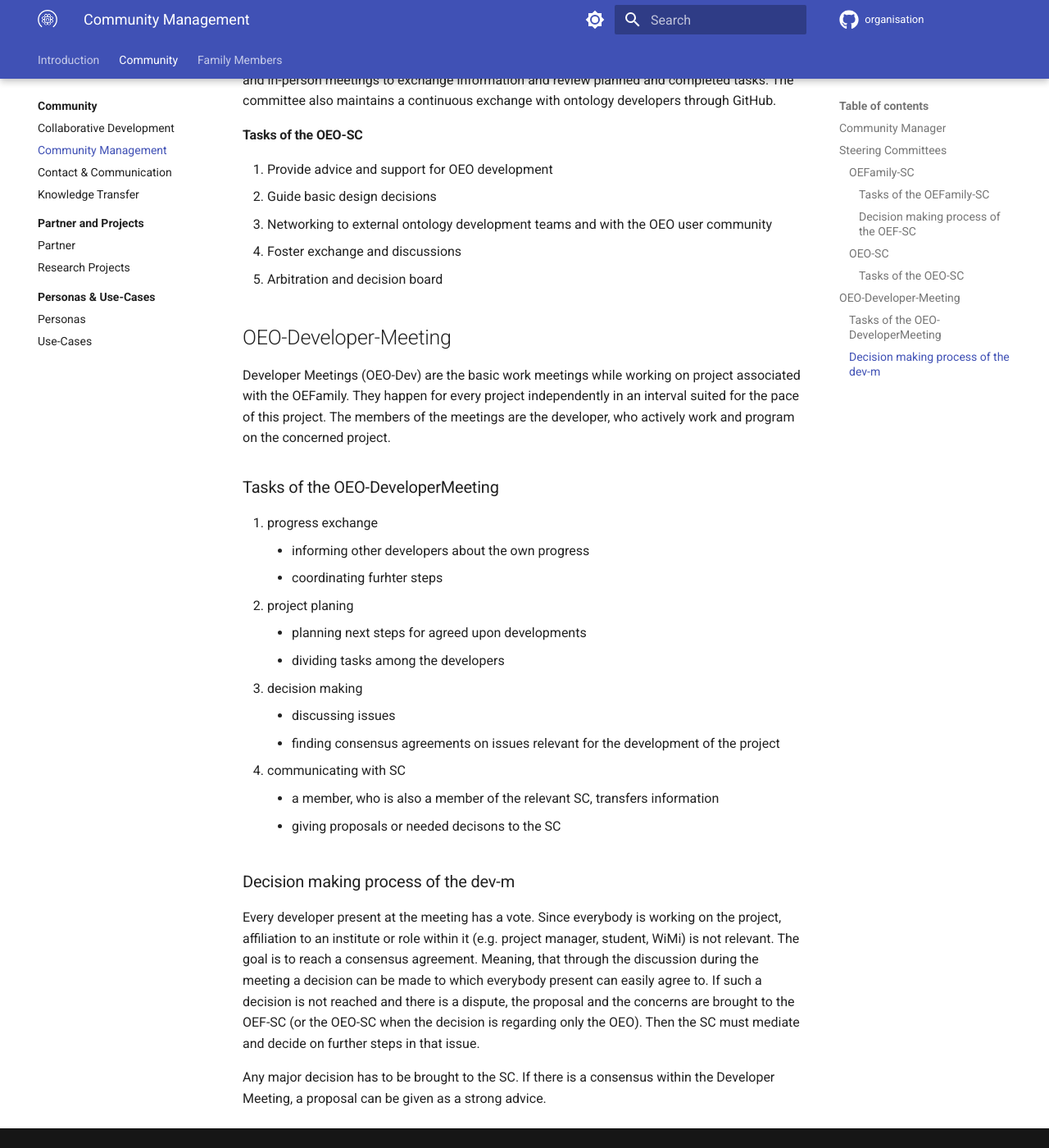
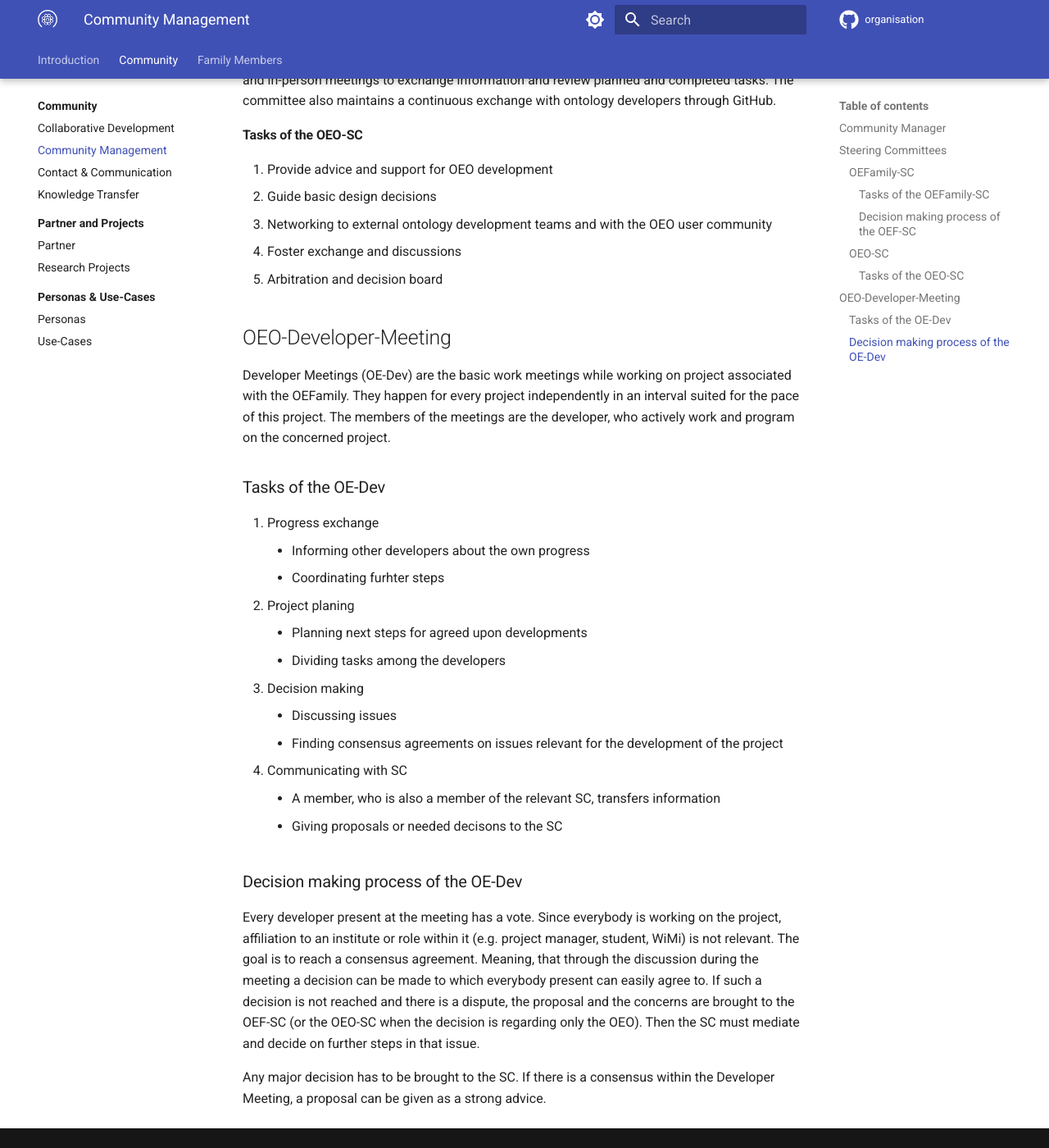
Before and after one commit to OpenEnergyPlatform/organisation, an MkDocs documentation site: the page built from compendium/family_community/community_management.md, in a window 1280 px wide and 1400 px high, scrolled down 2050 px. Shown: the whole window at 82% size. Built offline with MkDocs 1.6.1 and Material for MkDocs 9.7.7, drawn with Linux system fonts in a browser that asks for light colours; comment, search, counter and statistics services are not loaded.

Commit message:
Fix spelling #96

```diff
--- a/compendium/family_community/community_management.md
+++ b/compendium/family_community/community_management.md
@@ -77,23 +77,23 @@ through GitHub.
 
 ## OEO-Developer-Meeting
 
-Developer Meetings (OEO-Dev) are the basic work meetings while working on project associated with the OEFamily. They happen for every project independently in an interval suited for the pace of this project. The members of the meetings are the developer, who actively work and program on the concerned project.
+Developer Meetings (OE-Dev) are the basic work meetings while working on project associated with the OEFamily. They happen for every project independently in an interval suited for the pace of this project. The members of the meetings are the developer, who actively work and program on the concerned project.
 
-### Tasks of the OEO-DeveloperMeeting
-1. progress exchange
-    - informing other developers about the own progress
-    - coordinating furhter steps
-2. project planing
-    - planning next steps for agreed upon developments
-    - dividing tasks among the developers
-3. decision making
-    - discussing issues
-    - finding consensus agreements on issues relevant for the development of the project
-4. communicating with SC
-    - a member, who is also a member of the relevant SC, transfers information
-    - giving proposals or needed decisons to the SC
+### Tasks of the OE-Dev
+1. Progress exchange
+    - Informing other developers about the own progress
+    - Coordinating furhter steps
+2. Project planing
+    - Planning next steps for agreed upon developments
+    - Dividing tasks among the developers
+3. Decision making
+    - Discussing issues
+    - Finding consensus agreements on issues relevant for the development of the project
+4. Communicating with SC
+    - A member, who is also a member of the relevant SC, transfers information
+    - Giving proposals or needed decisons to the SC
 
-### Decision making process of the dev-m
+### Decision making process of the OE-Dev
 
 Every developer present at the meeting has a vote. Since everybody is working on the project, affiliation to an institute or role within it (e.g. project manager, student, WiMi) is not relevant. The goal is to reach a consensus agreement. Meaning, that through the discussion during the meeting a decision can be made to which everybody present can easily agree to. If such a decision is not reached and there is a dispute, the proposal and the concerns are brought to the OEF-SC (or the OEO-SC when the decision is regarding only the OEO). Then the SC must mediate and decide on further steps in that issue.
 
```
